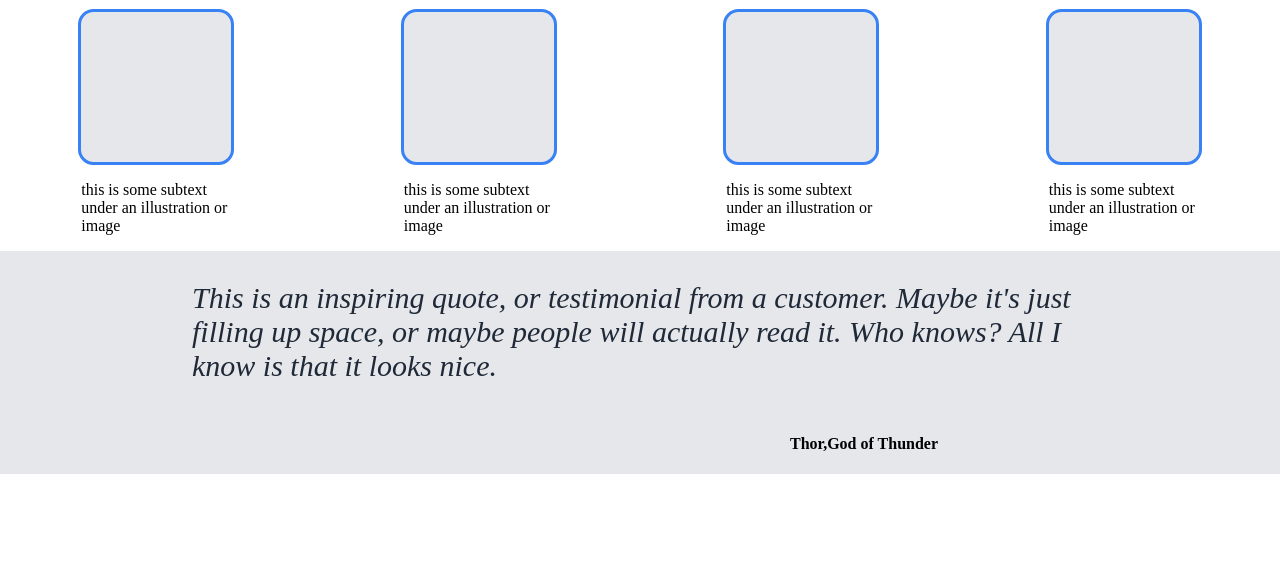
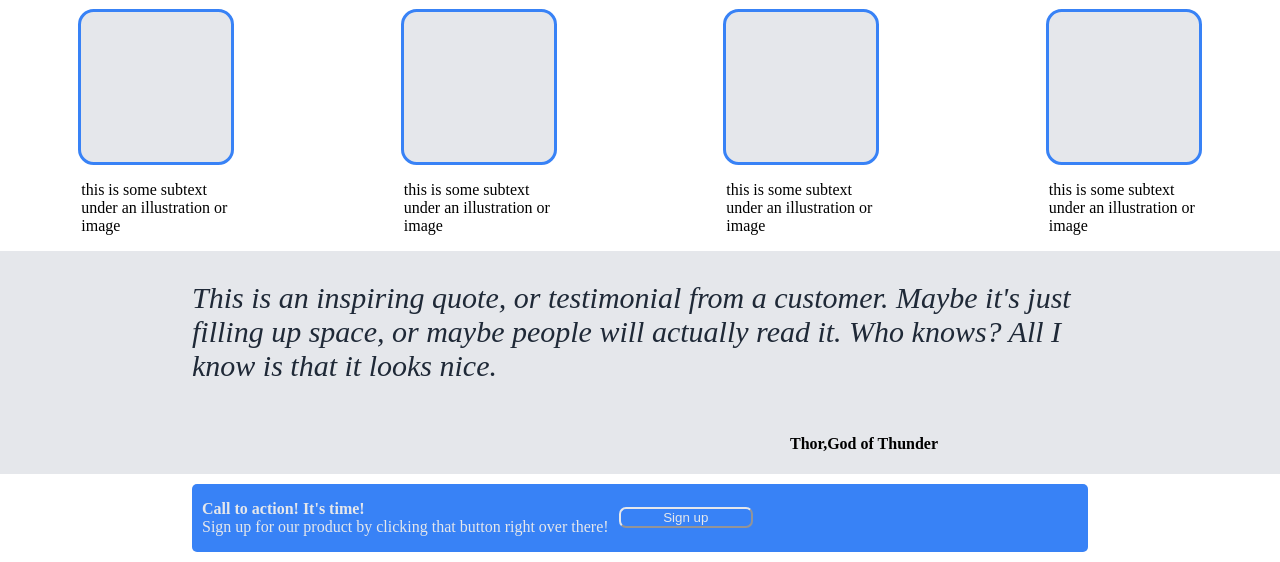
Before and after one commit to Chepayne96/landing-page, a plain HTML site: page index.html in a window 1280 px wide. Shown: the part 434-996 px from the top of the page. Before the commit the page ends 908 px from the top, so only its background shows below. Drawn offline with Linux system fonts and the light colour scheme.

Commit message:
Got the call to action section content in and styled.

```diff
--- a/index.html
+++ b/index.html
@@ -50,5 +50,16 @@
         <p class="quote">This is an inspiring quote, or testimonial from a customer. Maybe it's just filling up space, or maybe people will actually read it. Who knows? All I know is that it looks nice.</p>
         <h4 class="quote-source">Thor,God of Thunder</h4>
     </div>
+
+
+    <div class="bottom-body">
+        <div class="call-to-action">
+            <div class="txt">
+                <p class="call-title"><b>Call to action! It's time!</b></p>
+                <p class="sign-up-text">Sign up for our product by clicking that button right over there!</p>
+            </div>
+            <button class="bottom-sign-up">Sign up</button>
+        </div>
+    </div>
 </body>
 </html>
--- a/style.css
+++ b/style.css
@@ -125,3 +125,41 @@ li {
 .mid-body h4 {
     margin-left: 35%;
 }
+
+
+.bottom-body {
+    display: flex;
+    justify-content: center;
+    align-items: center;
+}
+
+.call-to-action {
+    background-color: #3882f6;
+    width: 70%;
+    display: flex;
+    margin: 10px 0px;
+    border-radius: 5px;
+    align-items: center;
+}
+
+.txt {
+    margin: 0px 10px;
+}
+.txt p {
+    color: #e5e7eb;
+}
+.txt .sign-up-text {
+    margin-top: 0px;
+}
+.txt .call-title {
+    margin-bottom: 0px;
+}
+
+.bottom-sign-up {
+    background-color: #3882f6;
+    border-radius: 7px;
+    width: 15%;
+    height: 25%;
+    color: #e5e7eb;
+    border-color: #e5e7eb;
+}
```
